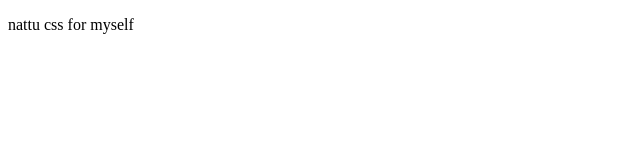
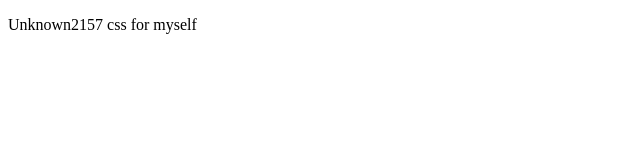
Before and after one commit to Nattu-Delicious/Nattu-Delicious.github.io, a plain HTML site: page index.html in a window 1280 px wide. Shown: the full height of the page, 0-640 px from the left. Drawn offline with Linux system fonts and the light colour scheme.

Commit message:
Update index.html

```diff
--- a/index.html
+++ b/index.html
@@ -2,9 +2,9 @@
 <html lang="en">
 <head>
     <meta charset="UTF-8">
-    <title>nattu css</title>
+    <title>Unknown2157</title>
 </head>
 <body>
-    <p>nattu css for myself</p>
+    <p>Unknown2157 css for myself</p>
 </body>
 </html>
```
